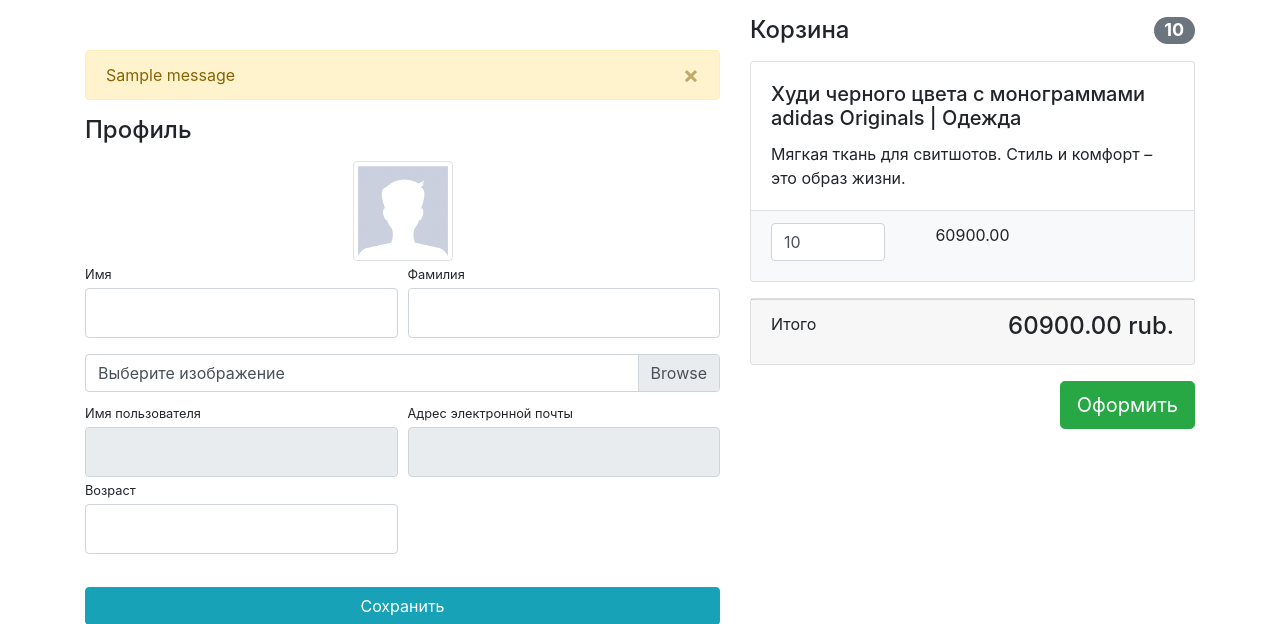
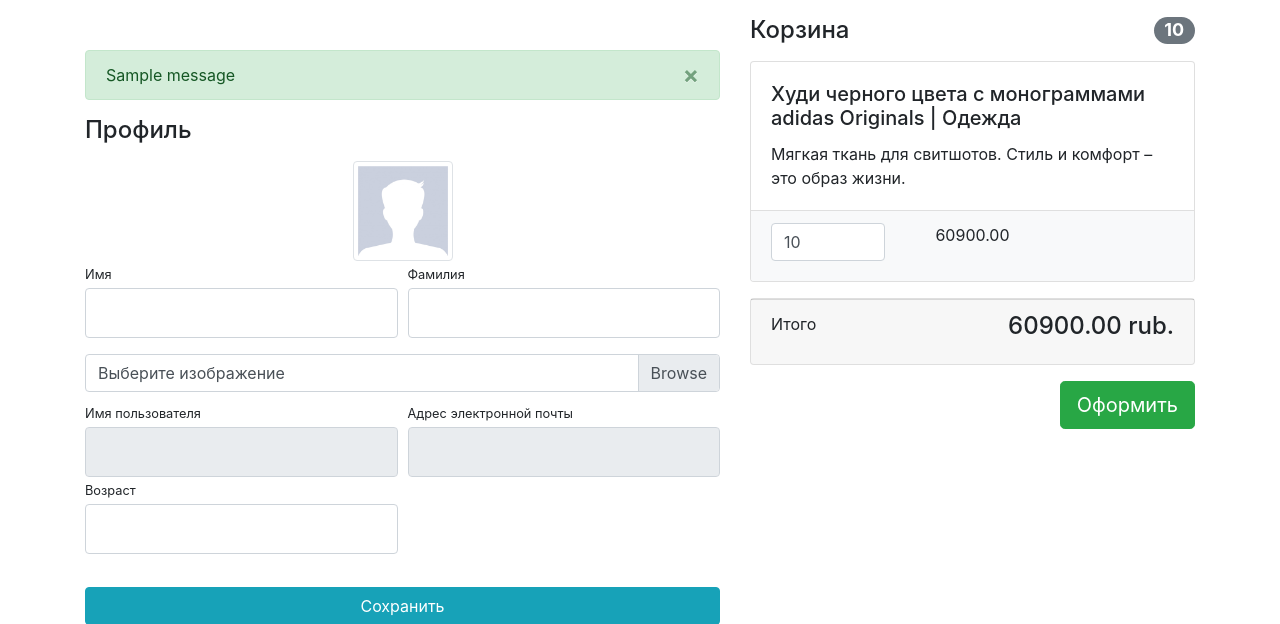
Before and after one commit to DmitryBBB/geekshop, a Django app: template authapp/templates/authapp/profile.html in a window 1280 px wide. Shown: the part 56-680 px from the top of the page. Run offline with Django 3.2, Linux system fonts and the light colour scheme; data comes from the database, SQL or seed files in the repository; tables that the repository leaves empty hold one stand-in row (values such as "Sample post"); the template is opened without the code that fills it: values that come from a table or form of the project are taken from there, most other values are stand-ins (such as "Sample title", 1, 10 or a date in 2020); one stand-in notice (Sample message) is shown; some libraries are stand-ins or nearby versions.

Commit message:
update profile

```diff
--- a/authapp/templates/authapp/profile.html
+++ b/authapp/templates/authapp/profile.html
@@ -11,7 +11,7 @@
         <div class="row">
             <div class="col-lg-7">
                 {% if messages %}
-                    <div class="alert {% if messages.level == 20 %} alert-success {% else %} alert-warning {% endif %}alert-dismissible fade show"
+                    <div class="alert {% if messages %} alert-success {% else %} alert-warning {% endif %}alert-dismissible fade show"
                          role="alert"
                          style="margin-top: 50px;">
                         {% if messages %}
--- a/authapp/views.py
+++ b/authapp/views.py
@@ -55,7 +55,8 @@
             form.save()
             messages.success(request, 'Сохранено')
         else:
-            print(messages.error)
+            messages.error(request,form.errors)
+
     context = {
         'title':'Geekshop | Профайл',
         'form': UserProfileForm(instance=request.user),
```
